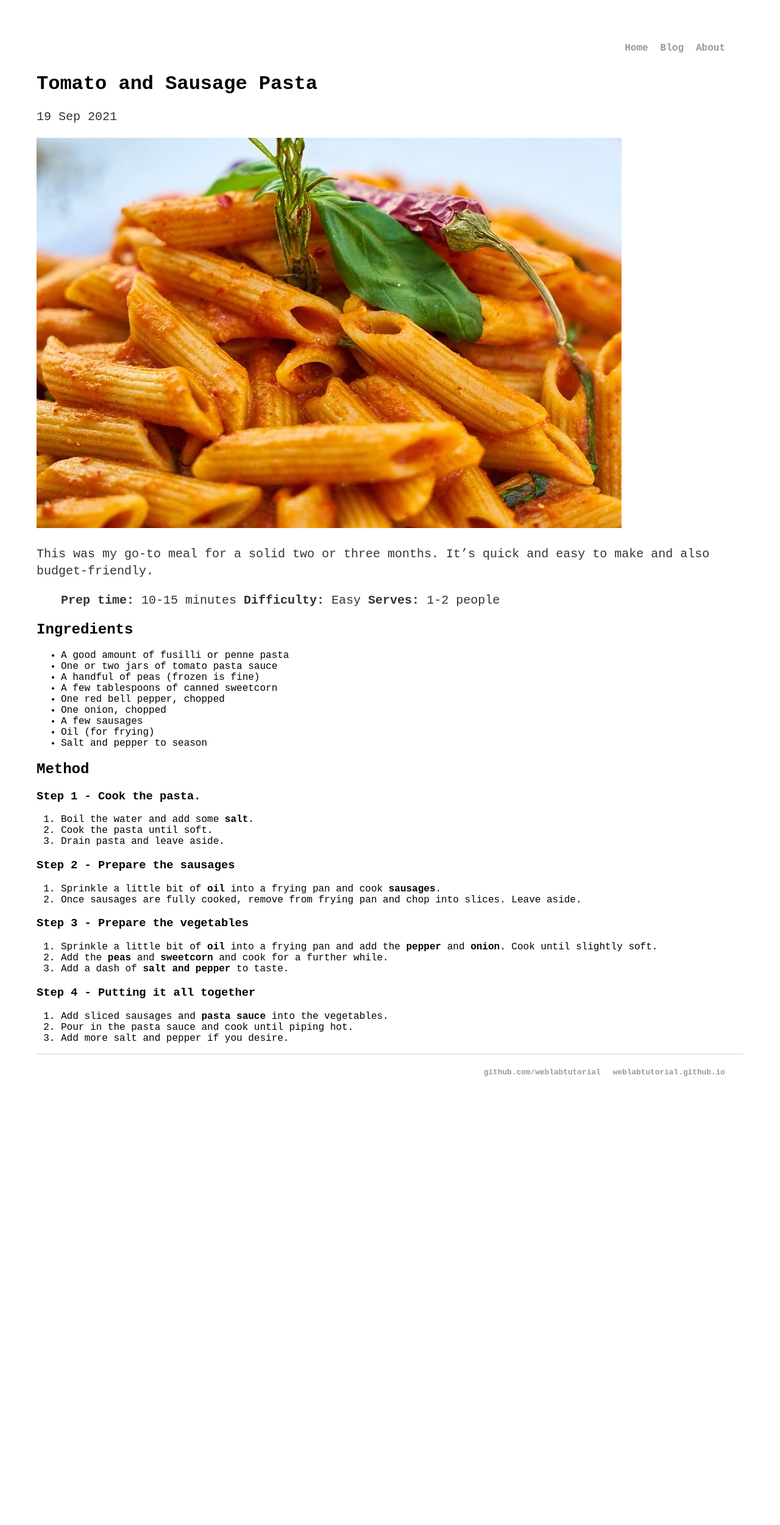
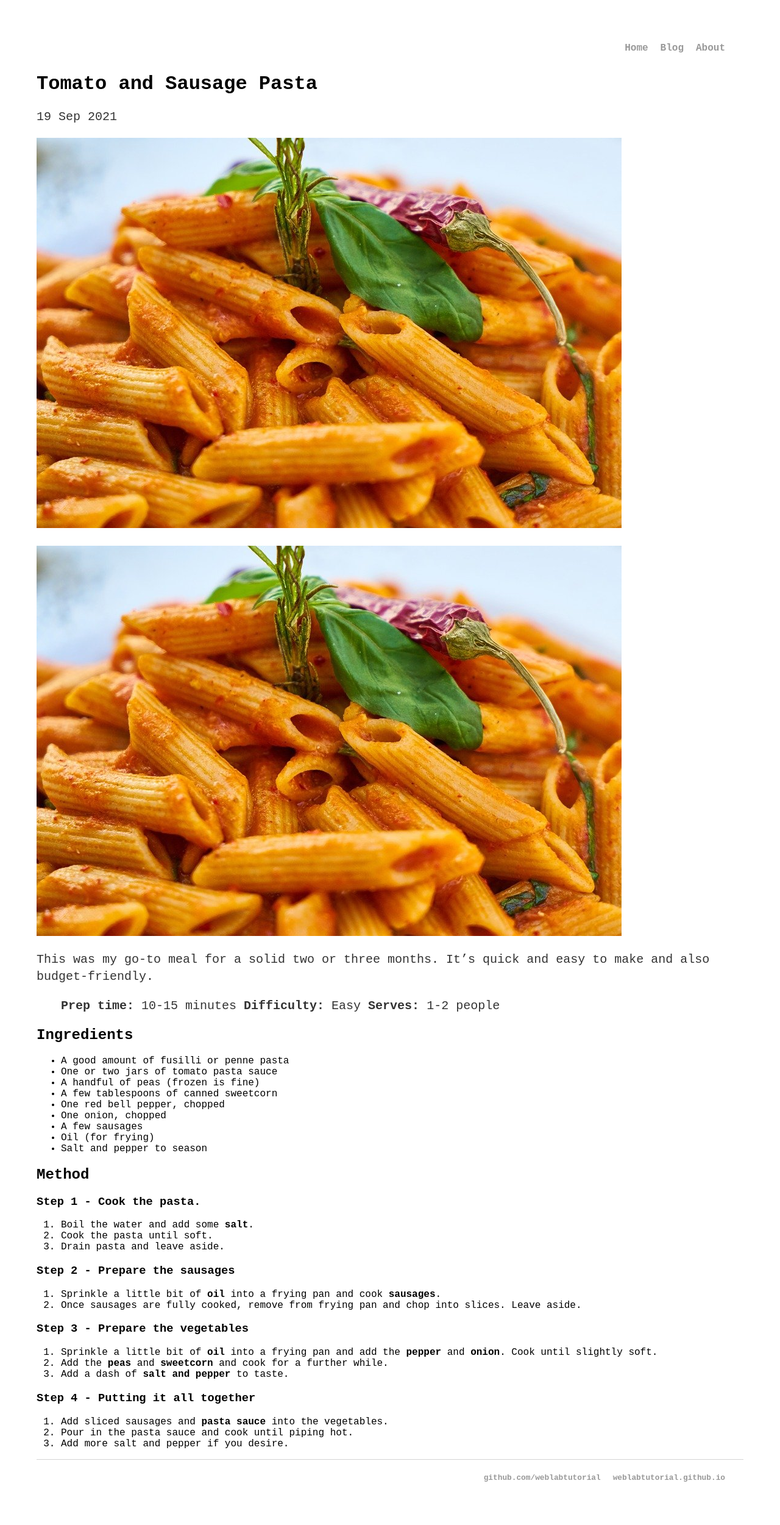
Before and after one commit to hwbekah/hwbekahlab1.github.io, a Jekyll site: the page built from _posts/2021-09-19-tomato-and-sausage-pasta.md, in a window 1280 px wide. Shown: the whole page at 61% size. Built offline with Jekyll 4.4.1, drawn with Linux system fonts in a browser that asks for light colours; before the commit the page ends 1836 px from its top, so only the background shows below that.

Commit message:
Update 2021-09-19-tomato-and-sausage-pasta.md

```diff
--- a/_posts/2021-09-19-tomato-and-sausage-pasta.md
+++ b/_posts/2021-09-19-tomato-and-sausage-pasta.md
@@ -3,8 +3,11 @@
 title: "Tomato and Sausage Pasta"
 date: 2021-09-19
 ---
+![bowl-of-pasta](/assets/images/pasta.jpg "Tomato and Sausage Pasta")
 
-![bowl-of-pasta](/assets/images/pasta.jpg "Tomato and Sausage Pasta")
+<div class="post-image">
+  <img src="/assets/images/pasta.jpg" alt="Bowl of Pasta"/>
+</div>
 
 This was my go-to meal for a solid two or three months. It's quick and easy to make and also budget-friendly.
 
```
